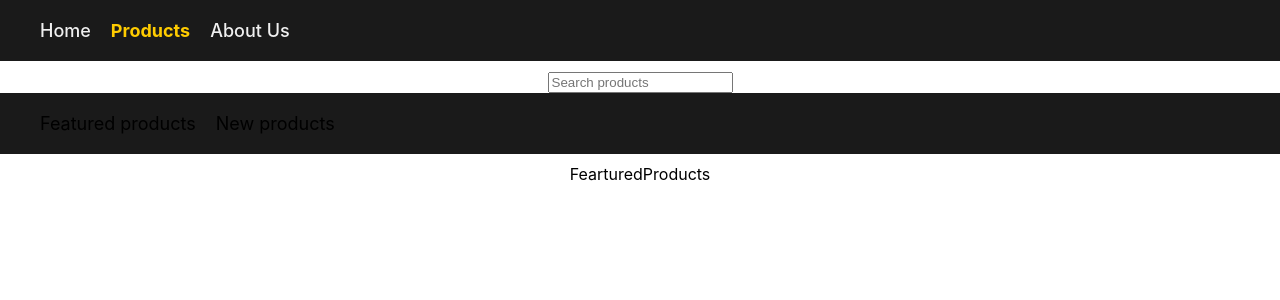
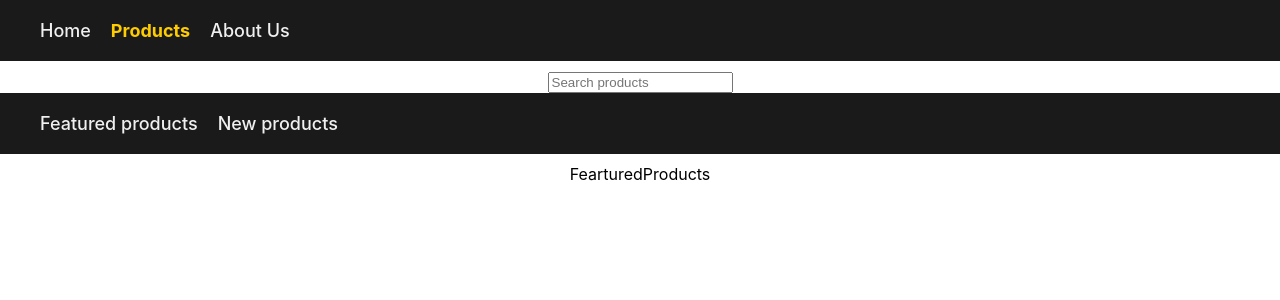
Before and after one commit to thanmaisai-asc/React, a React (Create React App) app in the folder prj2/: page /products in a window 1280 px wide. Shown: the top 300 px of the page. Built offline with nearby package versions, Linux system fonts and the light colour scheme.

Commit message:
relative and absoulute links

```diff
--- a/prj2/src/components/Products.js
+++ b/prj2/src/components/Products.js
@@ -1,5 +1,5 @@
 import React from 'react';
-import { NavLink, Outlet } from 'react-router-dom';
+import { NavLink, Outlet,Link } from 'react-router-dom';
 
 export default function Products() {
   const linkStyles = ({ isActive }) => ({
@@ -15,8 +15,8 @@ export default function Products() {
         <input type="search" placeholder="Search products" />
       </div>
       <nav>
-        <NavLink  to="featured" style={linkStyles}>Featured products</NavLink>
-        <NavLink to="new" style={linkStyles}>New products</NavLink>
+        <Link to="/products/featured"> Featured products</Link>
+        <Link to="/products/new"> New products</Link>
       </nav>
       <Outlet />
     </>
```
